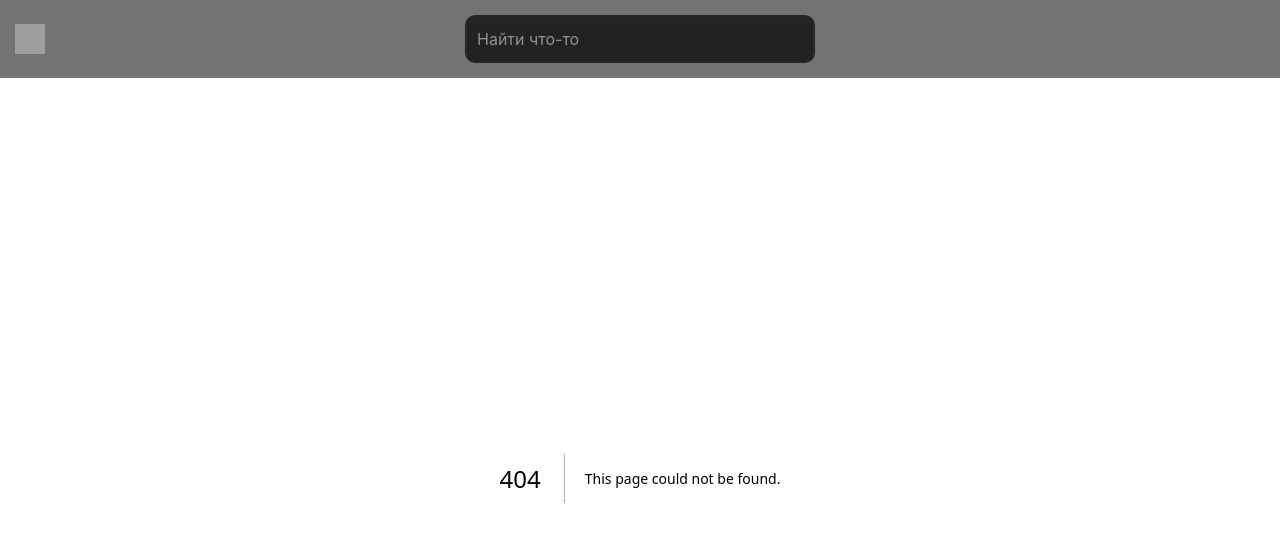
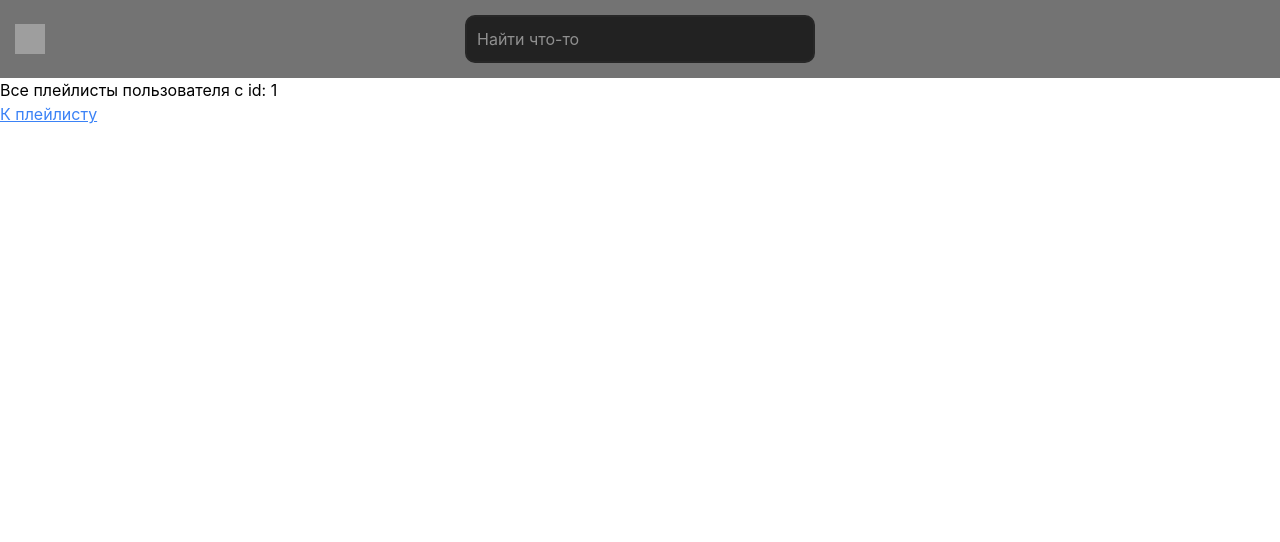
Before and after one commit to klimetzc/radio-fire, a Next.js app: page /users/1/playlists in a window 1280 px wide. Before the commit this address had no page. Shown: the top 542 px of the page. Built offline with nearby package versions, Linux system fonts and the light colour scheme; grey boxes are pictures that could not be loaded.

Commit message:
Add all PlaylistPage paths

```diff
--- /dev/null
+++ b/app/users/[userId]/page.tsx
@@ -0,0 +1,17 @@
+import React from 'react';
+
+interface IUserPage {
+  params: {
+    userId: string;
+  };
+}
+
+const Page = ({ params }: IUserPage) => {
+  return (
+    <div>
+      <h1>Страница пользователя c id: {params.userId}</h1>
+    </div>
+  );
+};
+
+export default Page;
--- /dev/null
+++ b/app/users/[userId]/playlists/[playlistId]/page.tsx
@@ -0,0 +1,8 @@
+import React from 'react';
+import PlaylistPage from 'src/pages/PlaylistPage/PlaylistPage';
+
+const Page = () => {
+  return <PlaylistPage />;
+};
+
+export default Page;
--- /dev/null
+++ b/app/users/[userId]/playlists/page.tsx
@@ -0,0 +1,25 @@
+import Link from 'next/link';
+import React from 'react';
+
+interface IUserPage {
+  params: {
+    userId: string;
+  };
+}
+
+const Page = ({ params }: IUserPage) => {
+  const { userId } = params;
+  return (
+    <div>
+      <h1>Все плейлисты пользователя c id: {userId}</h1>
+      <Link
+        className="text-blue-500 underline"
+        href={`/users/${userId}/playlists/123`}
+      >
+        К плейлисту
+      </Link>
+    </div>
+  );
+};
+
+export default Page;
```
